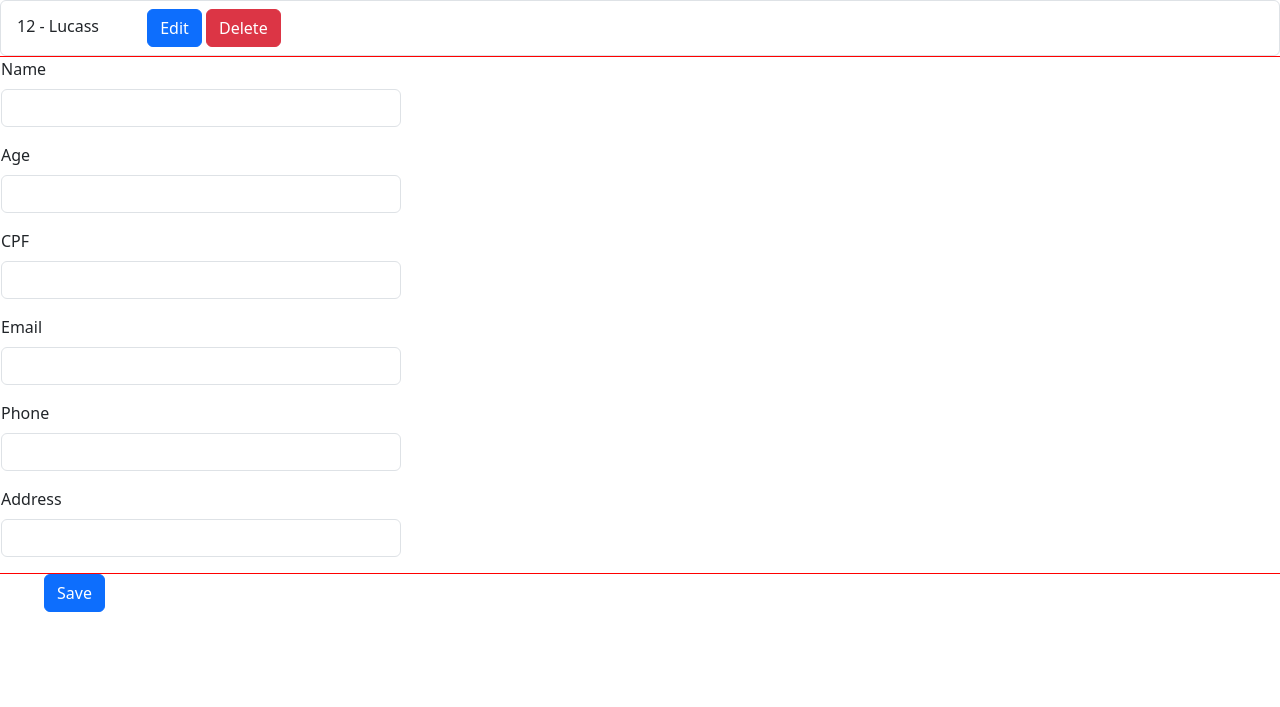
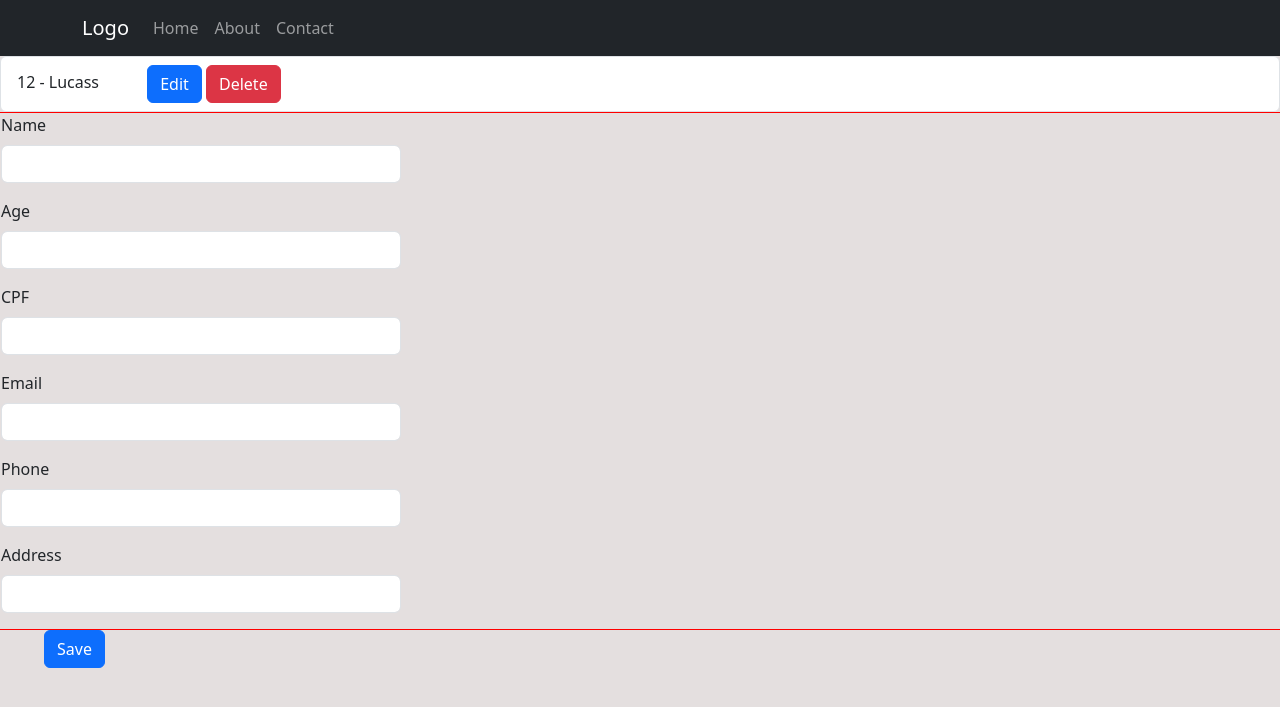
Before and after one commit to lucasalvesb/django-project, a Django app: page /core/ in a window 1280 px wide. Shown: the top 707 px of the page. Run offline with Django 4.2, Linux system fonts and the light colour scheme; data comes from the database, SQL or seed files in the repository.

Commit message:
additional css styles

```diff
--- a/core/static/index.css
+++ b/core/static/index.css
@@ -16,5 +16,10 @@
 }
 
 .mb-3 {
-    max-width: 25rem;
+  max-width: 25rem;
+  min-width: 20rem;
 }
+
+body {
+  background-color: #e4dfdf;
+}
--- a/core/templates/index.html
+++ b/core/templates/index.html
@@ -24,7 +24,55 @@
     />
   </head>
   <body>
-    <ul class="list-group">
+    <nav class="navbar navbar-expand-lg navbar-dark bg-dark">
+      <div class="container">
+        <a
+          class="navbar-brand"
+          href="#"
+          >Logo</a
+        >
+        <button
+          class="navbar-toggler"
+          type="button"
+          data-bs-toggle="collapse"
+          data-bs-target="#navbarNav"
+          aria-controls="navbarNav"
+          aria-expanded="false"
+          aria-label="Toggle navigation"
+        >
+          <span class="navbar-toggler-icon"></span>
+        </button>
+        <div
+          class="collapse navbar-collapse"
+          id="navbarNav"
+        >
+          <ul class="navbar-nav ml-auto">
+            <li class="nav-item">
+              <a
+                class="nav-link"
+                href="#"
+                >Home</a
+              >
+            </li>
+            <li class="nav-item">
+              <a
+                class="nav-link"
+                href="#"
+                >About</a
+              >
+            </li>
+            <li class="nav-item">
+              <a
+                class="nav-link"
+                href="#"
+                >Contact</a
+              >
+            </li>
+          </ul>
+        </div>
+      </div>
+    </nav>
+    <ul class="list-group list-styles">
       {% for person in people %}
       <li class="list-group-item">
         {{ person.id }} - {{ person.name }}
```
